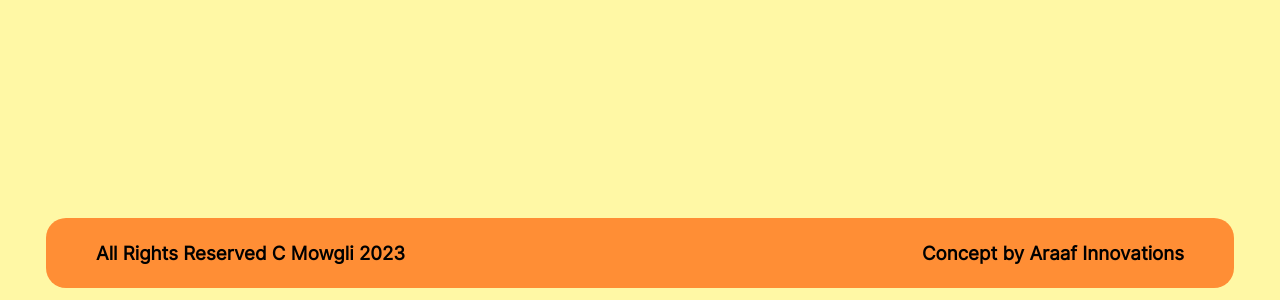
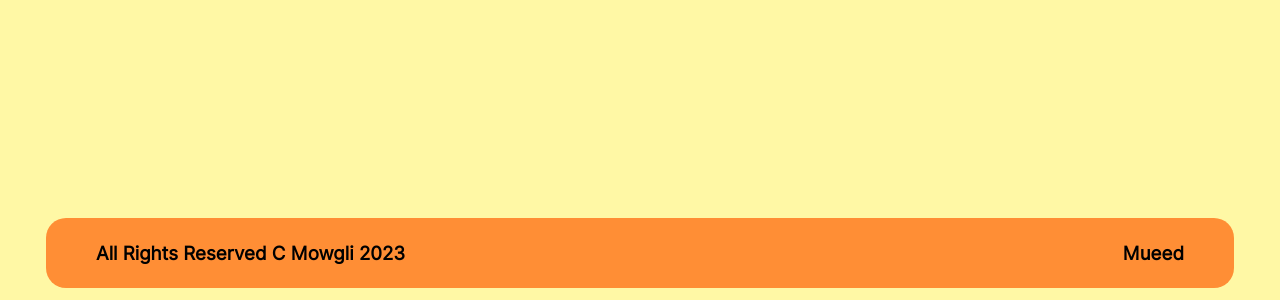
Before and after one commit to Ab-Mueed/Crypto-Website, a plain HTML site: page index.html in a window 1280 px wide. Shown: the part 4690-4990 px from the top of the page. Drawn offline with Linux system fonts and the light colour scheme.

Commit message:
Changed Reserved Rights to Mueed

```diff
--- a/index.html
+++ b/index.html
@@ -206,7 +206,7 @@
         <div class="div2 center">
         <div class="footer space-between">
             <h3>All Rights Reserved C Mowgli 2023</h3>
-            <h3>Concept by Araaf Innovations</h3>
+            <h3>Mueed</h3>
         </div>
         </div>
     </section>
```
